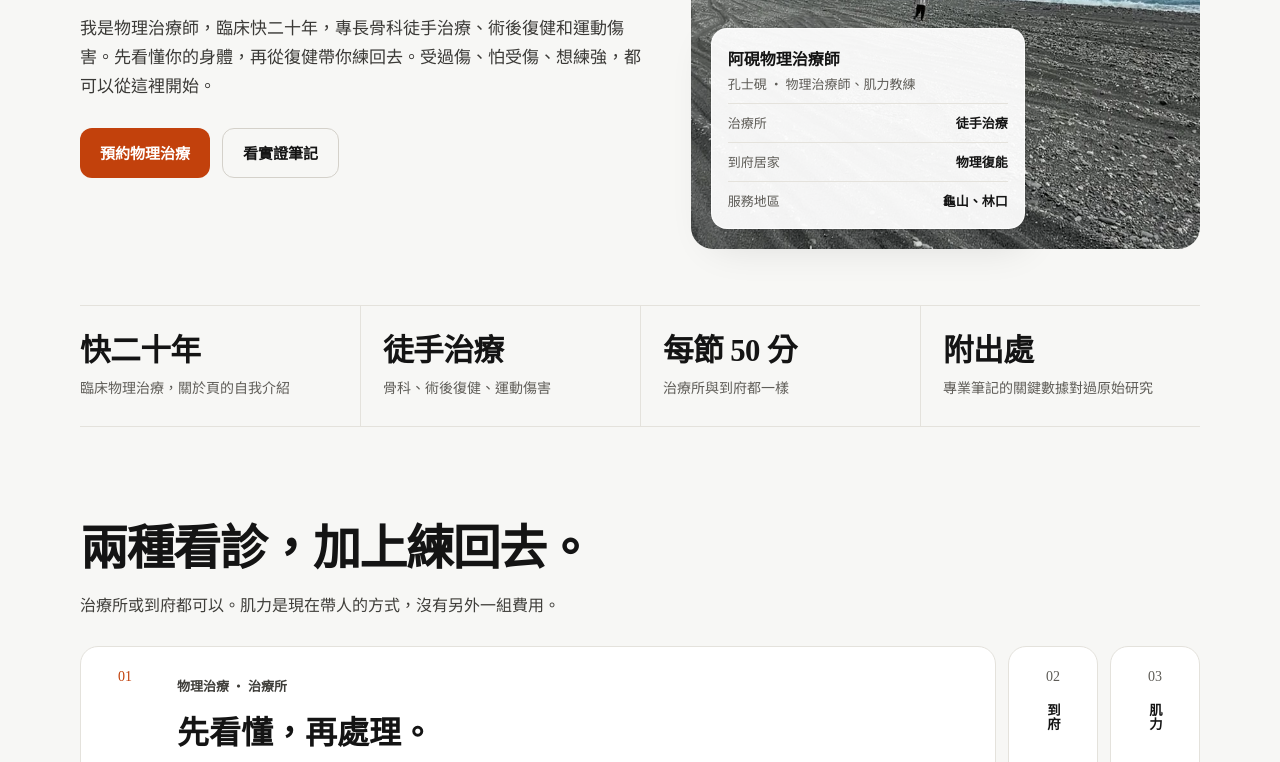
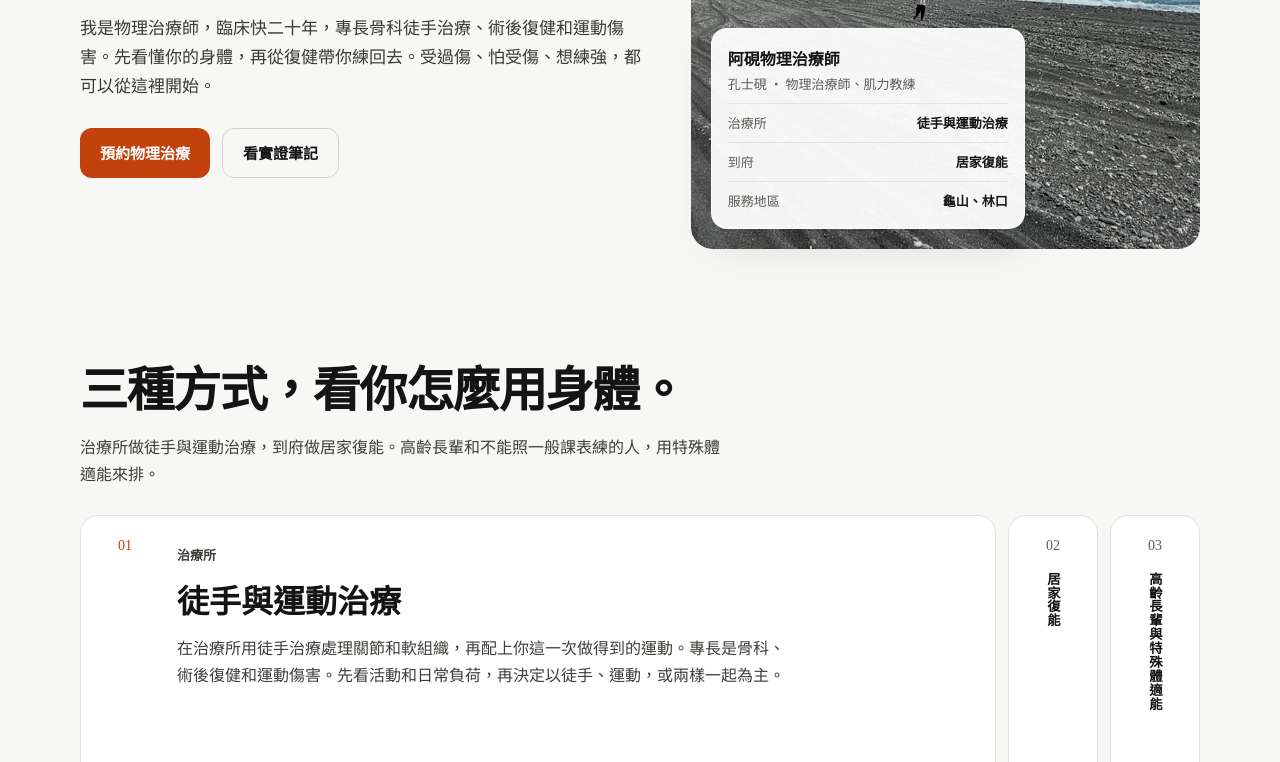
Before and after one commit to v19851202-dot/slzpt, a plain HTML site: page index.html in a window 1280 px wide. Shown: the part 400-1162 px from the top of the page. Drawn offline with Linux system fonts and the light colour scheme.

Commit message:
改寫三項服務，並拿掉數據列
服務改為徒手與運動治療、居家復能、高齡長輩與特殊體適能。首頁不再顯示快二十年與每節時長那一列。

Co-authored-by: v19851202-dot <v19851202-dot@users.noreply.github.com>

```diff
--- a/assets/clinic.css
+++ b/assets/clinic.css
@@ -264,7 +264,8 @@ body.home .fact span { display: block; margin-top: 6px; color: var(--c-ink-2); f
 }
 .svc-no { font-family: var(--c-serif); font-size: 14px; color: var(--c-ink-2); }
 .svc-card.is-on .svc-no { color: var(--c-accent); }
-.svc-name { writing-mode: vertical-rl; font-weight: 600; letter-spacing: .08em; }
+.svc-name { writing-mode: vertical-rl; font-weight: 600; letter-spacing: .04em; }
+.float-card li b { text-align: right; }
 .svc-card.is-on .svc-name { display: none; }
 .svc-panel { display: none; padding: 28px 28px 28px 8px; }
 .svc-card.is-on .svc-panel { display: flex; flex-direction: column; min-width: 0; }
--- a/index.html
+++ b/index.html
@@ -72,7 +72,7 @@
 <link rel="preconnect" href="https://fonts.googleapis.com">
 <link rel="preconnect" href="https://fonts.gstatic.com" crossorigin>
 <link rel="stylesheet" href="https://fonts.googleapis.com/css2?family=Noto+Sans+TC:wght@400;500;600;700&family=Noto+Serif+TC:wght@600;700&display=swap">
-<link rel="stylesheet" href="/assets/clinic.css?v=20261123c">
+<link rel="stylesheet" href="/assets/clinic.css?v=20261123d">
 </head>
 <body class="home has-chrome">
 <a class="skip" href="#main">跳到內容</a>
@@ -106,53 +106,44 @@
         <p class="who">阿硯物理治療師</p>
         <p class="sub">孔士硯 · 物理治療師、肌力教練</p>
         <ul>
-          <li><span>治療所</span><b>徒手治療</b></li>
-          <li><span>到府居家</span><b>物理復能</b></li>
+          <li><span>治療所</span><b>徒手與運動治療</b></li>
+          <li><span>到府</span><b>居家復能</b></li>
           <li><span>服務地區</span><b>龜山、林口</b></li>
         </ul>
       </aside>
     </div>
   </div>
 
-  <div class="wrap">
-    <section class="facts" aria-label="網站上寫過的事實">
-      <div class="fact"><b>快二十年</b><span>臨床物理治療，關於頁的自我介紹</span></div>
-      <div class="fact"><b>徒手治療</b><span>骨科、術後復健、運動傷害</span></div>
-      <div class="fact"><b>每節 50 分</b><span>治療所與到府都一樣</span></div>
-      <div class="fact"><b>附出處</b><span>專業筆記的關鍵數據對過原始研究</span></div>
-    </section>
-  </div>
-
   <section class="section" id="services" aria-labelledby="svc-title">
     <div class="wrap">
-      <h2 id="svc-title">兩種看診，加上練回去。</h2>
-      <p class="section-lead">治療所或到府都可以。肌力是現在帶人的方式，沒有另外一組費用。</p>
+      <h2 id="svc-title">三種方式，看你怎麼用身體。</h2>
+      <p class="section-lead">治療所做徒手與運動治療，到府做居家復能。高齡長輩和不能照一般課表練的人，用特殊體適能來排。</p>
       <div class="svc-row">
         <article class="svc-card is-on">
-          <button class="svc-tab" type="button" role="tab" aria-selected="true" id="svc-tab-1" aria-controls="svc-panel-1"><span class="svc-no">01</span><span class="svc-name">治療所</span></button>
+          <button class="svc-tab" type="button" role="tab" aria-selected="true" id="svc-tab-1" aria-controls="svc-panel-1"><span class="svc-no">01</span><span class="svc-name">徒手與運動治療</span></button>
           <div class="svc-panel" id="svc-panel-1" role="tabpanel" aria-labelledby="svc-tab-1">
-            <p class="svc-kicker">物理治療 · 治療所</p>
-            <h3>先看懂，再處理。</h3>
-            <p>骨科徒手治療、術後復健、運動傷害。臨床快二十年，用治療師的眼光看活動、負荷和你想回到的生活，再決定接下來怎麼處理。</p>
+            <p class="svc-kicker">治療所</p>
+            <h3>徒手與運動治療</h3>
+            <p>在治療所用徒手治療處理關節和軟組織，再配上你這一次做得到的運動。專長是骨科、術後復健和運動傷害。先看活動和日常負荷，再決定以徒手、運動，或兩樣一起為主。</p>
             <a class="btn btn-accent" href="/book">預約治療所</a>
           </div>
         </article>
         <article class="svc-card">
-          <button class="svc-tab" type="button" role="tab" aria-selected="false" id="svc-tab-2" aria-controls="svc-panel-2"><span class="svc-no">02</span><span class="svc-name">到府</span></button>
+          <button class="svc-tab" type="button" role="tab" aria-selected="false" id="svc-tab-2" aria-controls="svc-panel-2"><span class="svc-no">02</span><span class="svc-name">居家復能</span></button>
           <div class="svc-panel" id="svc-panel-2" role="tabpanel" aria-labelledby="svc-tab-2">
-            <p class="svc-kicker">居家物理復能 · 到府</p>
-            <h3>人在家裡，也能開始。</h3>
-            <p>同一個人到府。肩頸那篇文章寫的服務地區是龜山、林口。其他地區請先用 LINE 問，我沒有在網站上擴大範圍。</p>
+            <p class="svc-kicker">到府</p>
+            <h3>居家復能</h3>
+            <p>到你家做復能，把評估和練習放在真正會用到的地方：起身、走路、上下樓、自己照顧自己。文章寫的服務地區是龜山、林口。其他地區請先用 LINE 問。</p>
             <a class="btn btn-accent" href="/book">預約到府</a>
           </div>
         </article>
         <article class="svc-card">
-          <button class="svc-tab" type="button" role="tab" aria-selected="false" id="svc-tab-3" aria-controls="svc-panel-3"><span class="svc-no">03</span><span class="svc-name">肌力</span></button>
+          <button class="svc-tab" type="button" role="tab" aria-selected="false" id="svc-tab-3" aria-controls="svc-panel-3"><span class="svc-no">03</span><span class="svc-name">高齡長輩與特殊體適能</span></button>
           <div class="svc-panel" id="svc-panel-3" role="tabpanel" aria-labelledby="svc-tab-3">
-            <p class="svc-kicker">從復健練到變強</p>
-            <h3>治療師的眼光，帶你練。</h3>
-            <p>現在把重心放在肌力。受過傷、怕受傷、想練強，都是我想幫的人。CSCS 還在準備，不是已經拿到；讀書筆記公開在下面，考試內容以 NSCA 為準。</p>
-            <a class="btn btn-ghost" href="#feed">看肌力與 CSCS 筆記</a>
+            <p class="svc-kicker">依身體調整</p>
+            <h3>高齡長輩與特殊體適能</h3>
+            <p>高齡，或因疾病、手術、疼痛而不能照一般健身房課表練的人，需要改成做得完的版本。先評估肌力、平衡和日常動作，再排進生活裡用得到的練習。有胸痛、突然無力或麻木擴大，請先就醫。</p>
+            <a class="btn btn-ghost" href="/book">預約討論</a>
           </div>
         </article>
       </div>
@@ -316,12 +307,12 @@
   <section class="section" id="pricing" aria-labelledby="price-title">
     <div class="wrap">
       <h2 id="price-title">服務寫清楚，費用不編。</h2>
-      <p class="section-lead">治療所、到府、肌力。網站沒有標價，這一欄只寫做什麼，不寫費用。</p>
+      <p class="section-lead">徒手與運動治療、居家復能、高齡長輩與特殊體適能。網站沒有標價，這一欄只寫做什麼。</p>
       <div class="pricing">
         <ul class="price-list">
-          <li><div><b>物理治療</b><span>治療所。骨科徒手、術後復健、運動傷害都從這裡談。</span></div></li>
-          <li><div><b>居家物理復能</b><span>到府。文章寫的服務地區是龜山、林口。</span></div></li>
-          <li><div><b>肌力訓練</b><span>從復健練到變強。和看診是同一個人帶。</span></div></li>
+          <li><div><b>徒手與運動治療</b><span>治療所。徒手處理關節與軟組織，並配上當次做得到的運動。</span></div></li>
+          <li><div><b>居家復能</b><span>到府。在家練習起身、走路和自我照顧。服務地區：龜山、林口。</span></div></li>
+          <li><div><b>高齡長輩與特殊體適能</b><span>依疾病、手術或疼痛調整肌力、平衡和日常動作，不套一般健身房課表。</span></div></li>
         </ul>
         <aside class="price-card">
           <strong>線上預約還在準備。</strong>
```
Also changed, not shown: 404.html (+1 -1 lines), about.html (+1 -1 lines), book.html (+7 -6 lines), notes/acsm-vs-nsca-resistance-training.html (+1 -1 lines), notes/ankle-sprain-cai.html (+1 -1 lines), notes/cscs-bioenergetics.html (+1 -1 lines), notes/cscs-biomechanics.html (+1 -1 lines), notes/cscs-body-systems.html (+1 -1 lines), notes/cscs-endocrine.html (+1 -1 lines), notes/neck-pain-red-flags.html (+1 -1 lines), privacy.html (+1 -1 lines).
